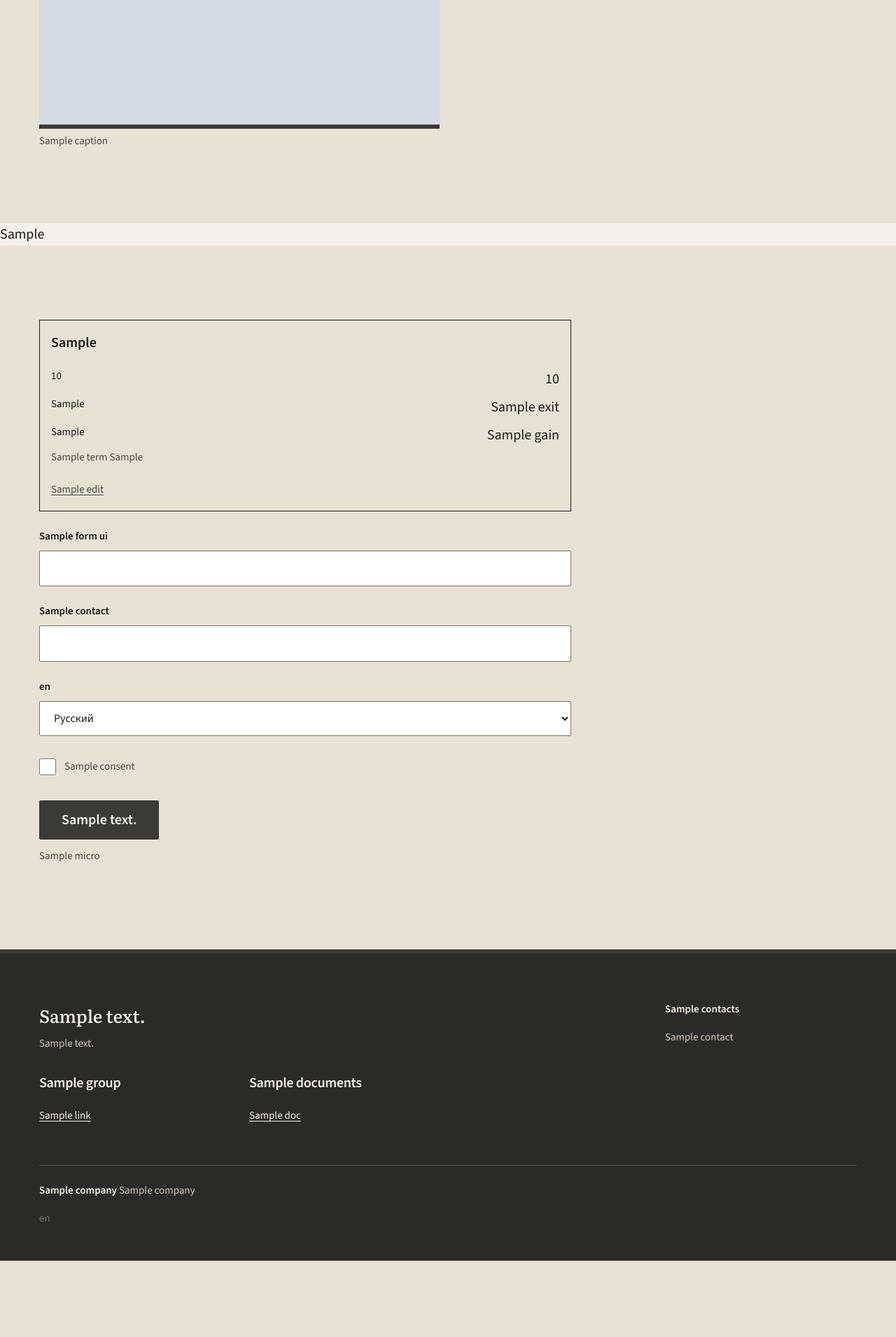
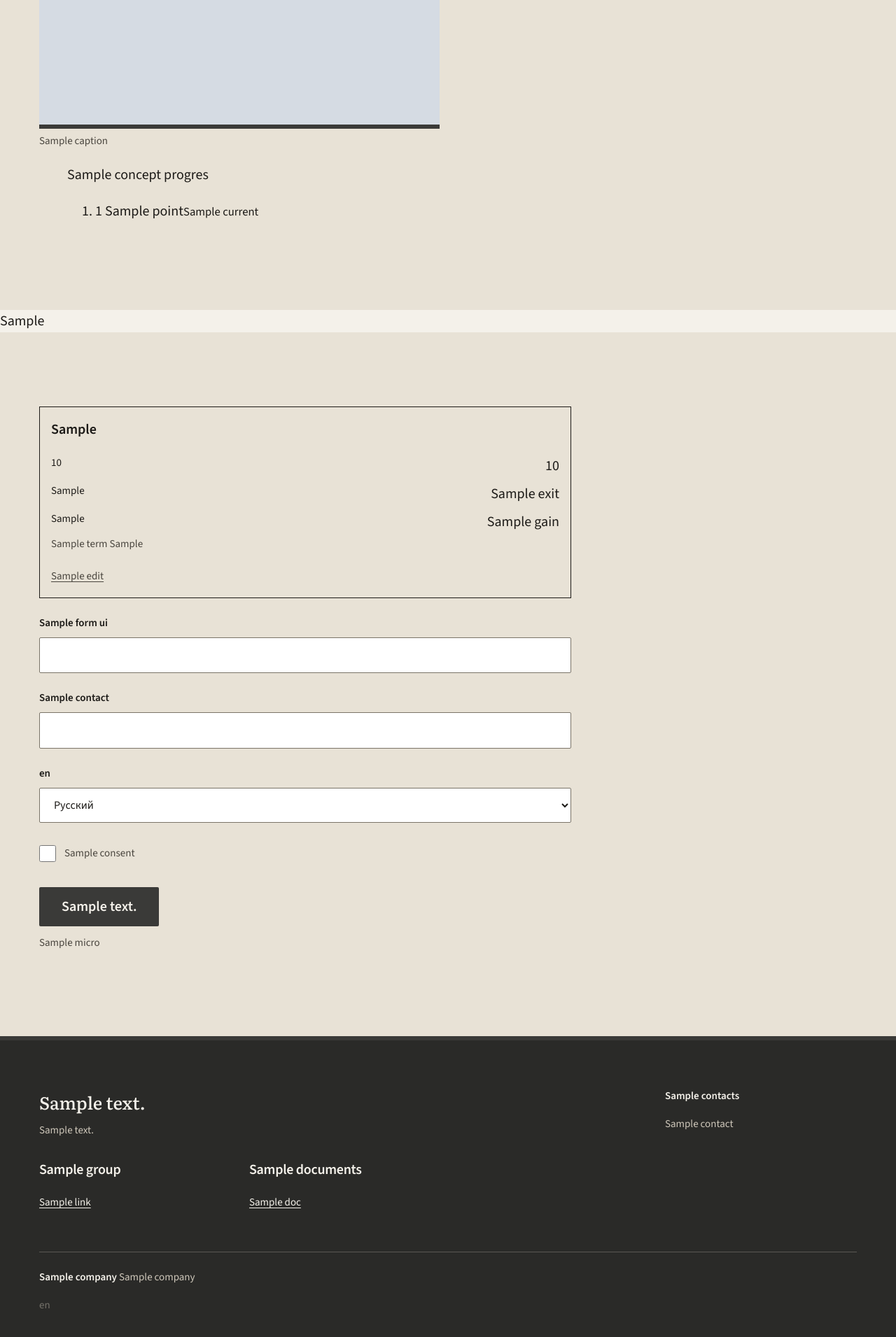
Before and after one commit to zaomir/artemis, a Flask app: template app/templates/tenerife/site/page.html in a window 1280 px wide. Shown: the part 2800-4711 px from the top of the page at 70% size. Before the commit the page ends 4602 px from the top, so only its background shows below. Run offline with Flask 3, Linux system fonts and the light colour scheme; the template is opened without the code that fills it: most values are stand-ins (such as "Sample title", 1, 10 or a date in 2020); grey boxes marked "Sample" are stand-in pictures; parts of the project's set-up code (start-up, migrations or seed data) failed here and were passed over.

Commit message:
feat(artemis): show accessible concept stage timeline in homepage preview

```diff
--- a/app/templates/tenerife/site/_components.html
+++ b/app/templates/tenerife/site/_components.html
@@ -334,6 +334,21 @@
 {{ extras(s, k, res) }}
 {{ frames(s) }}
 {% endif %}
+{% if s.concept_progress|default(false) %}
+  <div class="wrap">
+    <figure class="concept-stages" aria-label="{{ s.concept_progress.label }}">
+      <figcaption>{{ s.concept_progress.label }}</figcaption>
+      <ol>
+{% for label in s.concept_progress.steps %}
+        <li{% if loop.first %} class="is-current"{% endif %}>
+          <span class="concept-stages__number" aria-hidden="true">{{ loop.index }}</span>
+          <span class="concept-stages__text">{{ label }}<small>{{ s.concept_progress.current if loop.first else s.concept_progress.next }}</small></span>
+        </li>
+{% endfor %}
+      </ol>
+    </figure>
+  </div>
+{% endif %}
 </section>
 {%- endmacro %}
 
```
